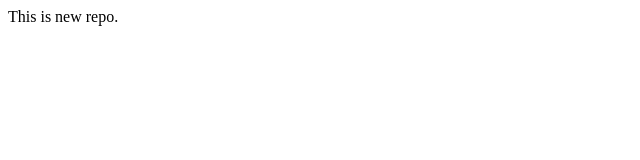
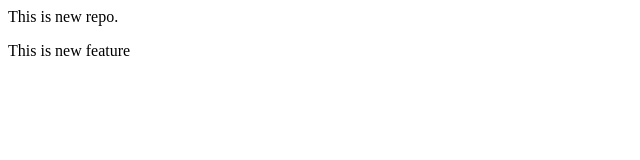
Before and after one commit to RahulSnippets/localrepo, a plain HTML site: page index.html in a window 1280 px wide. Shown: the whole page, without its empty margins (0-640 px from the left). Drawn offline with Linux system fonts and the light colour scheme.

Commit message:
Add new feature

```diff
--- a/index.html
+++ b/index.html
@@ -1 +1,2 @@
 <p>This is new repo.</p>
+<P>This is new feature</P>
```
